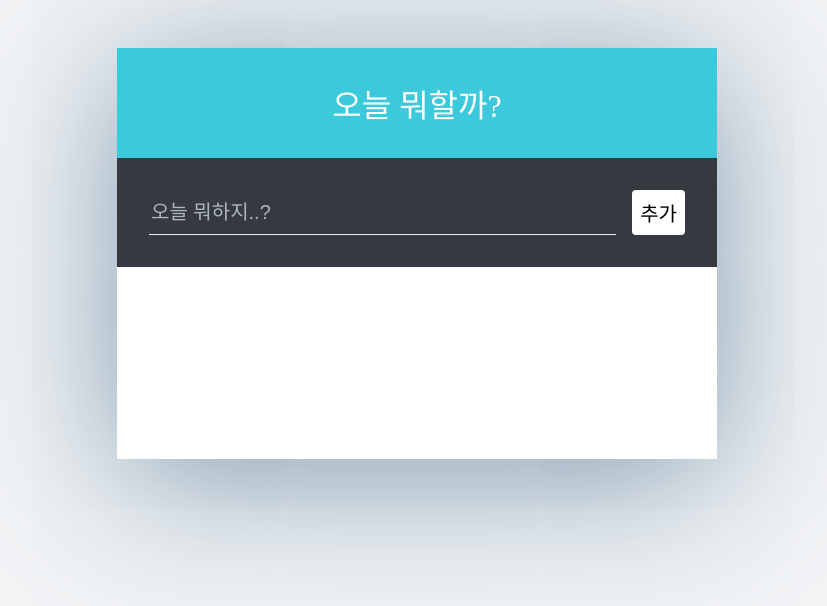
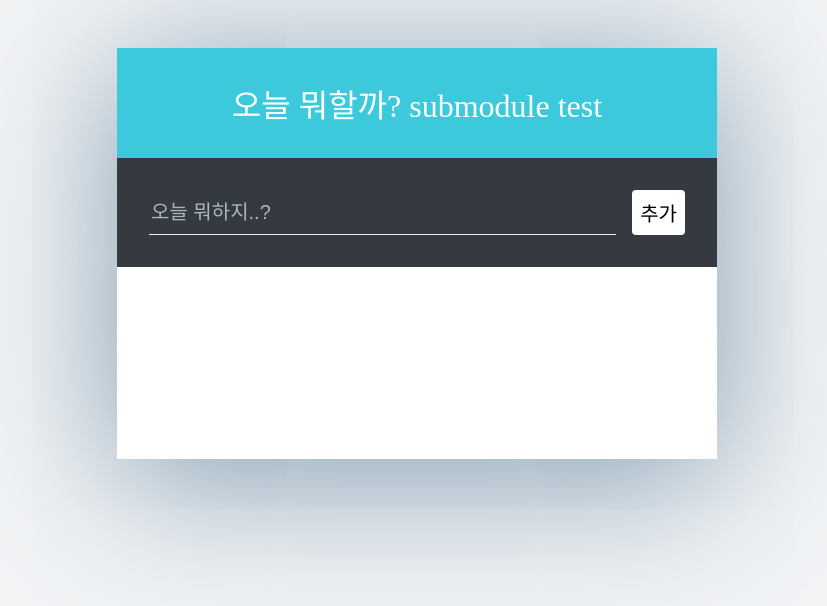
Before and after one commit to daisyleenr/todolist-react, a React (Create React App) app: page / in a window 1280 px wide. Shown: the top 606 px of the page, without its empty margins (223-1050 px from the left). Built offline with nearby package versions, Linux system fonts and the light colour scheme; no server answers.

Commit message:
Test git submodule

```diff
--- a/src/App.js
+++ b/src/App.js
@@ -122,7 +122,7 @@ class App extends Component {
     return (
       <Background shadow>
         <Header color="#3bc9db">
-          <H1>오늘 뭐할까?</H1>
+          <H1>오늘 뭐할까? submodule test</H1>
         </Header>
         <CreateForm onSubmit={this.handleCreate} />
         <WhiteBox>
```
